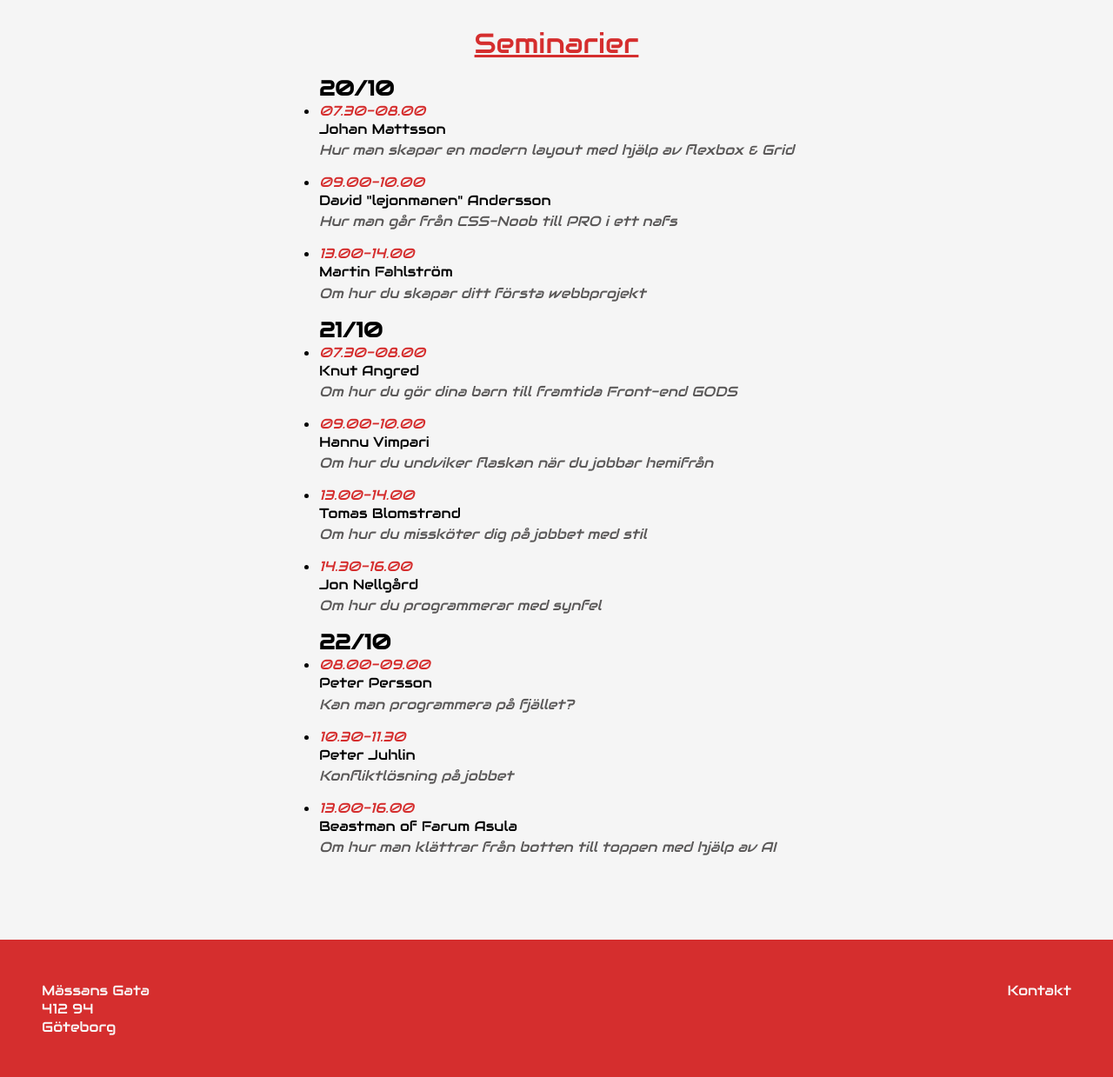
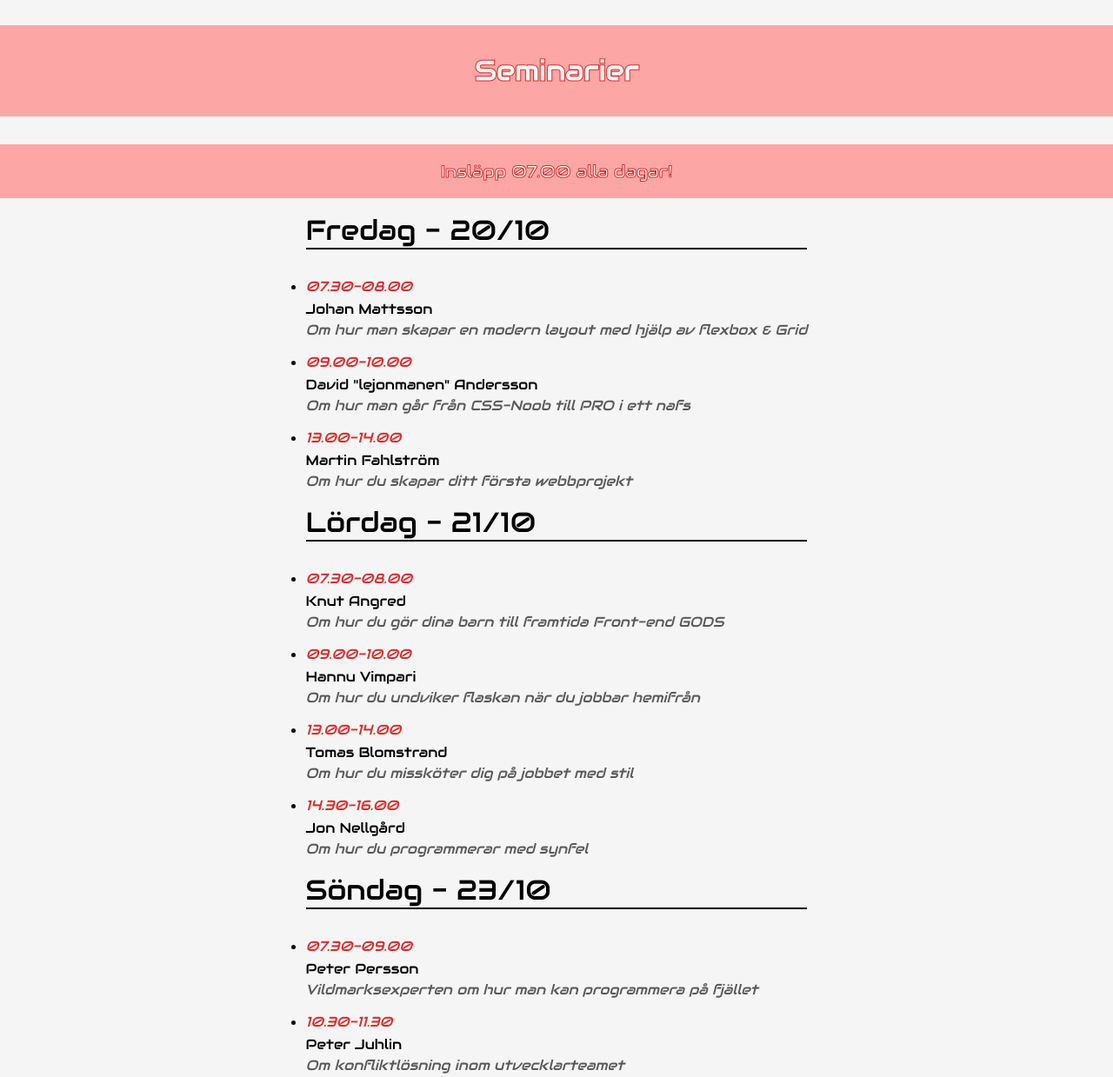
Before and after one commit to Martinf88/better-web, a plain HTML site: page seminarier.html in a window 1280 px wide. Shown: the part 203-1442 px from the top of the page at 87% size. Drawn offline with Linux system fonts and the light colour scheme.

Commit message:
ändringar i text på föreläsare och snyggare header

```diff
--- a/colors.css
+++ b/colors.css
@@ -1,9 +1,9 @@
 .top-nav {
-	background-color: #d52e2e;
+	background-color: #f2614b;
 }
 
 footer {
-	background-color: #d52e2e;
+	background-color: #f2614b;
 	color: #f9f5f5;
 }
 
--- a/seminarier.css
+++ b/seminarier.css
@@ -4,32 +4,51 @@ main {
 	flex-direction: column;
 	flex-grow: 1;
 	justify-content: top;
-	align-items: center;
-	background-color: #f6efef;
-	color: #d52e2e;
-	font-weight: lighter;
 
 }
 
 .huvudrubrik {
-	margin-top: 1em;
-	text-decoration: underline;
-	font-weight: lighter;
+	text-align: center;
+	margin: 1em 0 1em;
+	padding: 1em;
+	background-color: rgb(252, 166, 166);
+	-webkit-text-fill-color: #f9f5f5;
+  	-webkit-text-stroke: 1px #d52e2e;
+}
+
+.open-time {
+	text-align: center;
+	font-size: larger;
+	background-color: rgb(252, 166, 166);
+	-webkit-text-fill-color: #f9f5f5;
+  	-webkit-text-stroke: 1px #d52e2e;
+	padding: 1em;
+
+}
+
+.sem-date {
+	border-bottom: 2px solid black;
+	font-size: xx-large;
+	margin-bottom: 1em;
 }
 
 .sem-lista {
+	display: flex;
+	flex-direction: column;
+	align-items: center;
 	margin: 1em 0 5em 0;
 	color: black;
 }
 
-ul > p {
+.topic {
 	margin: 0.2em 0 1em 0;
 	font-style: italic;
 	color: rgb(90, 88, 88);
 }
 
-li > h4 {
+.sem-time {
 	color: #d52e2e;
 	font-weight: lighter;
 	font-style: italic;
+	margin-bottom: 0.3em;
 }
--- a/seminarier.html
+++ b/seminarier.html
@@ -35,40 +35,42 @@
 	<main>
 		<h1 class="huvudrubrik">Seminarier</h1>
 
+		<p class="open-time">Insläpp 07.00 alla dagar!</p>
+
 		<div class="sem-lista">
 			<ul>
-				<h2>20/10</h2>
-				<li><h4>07.30-08.00</h4>Johan Mattsson</li>
-				<p>Hur man skapar en modern layout med hjälp av flexbox & Grid</p>
+				<p class="sem-date">Fredag - 20/10</p>
+				<li><p class="sem-time">07.30-08.00</p class="sem-time">Johan Mattsson</li>
+				<p class="topic">Om hur man skapar en modern layout med hjälp av flexbox & Grid</p>
 
-				<li><h4>09.00-10.00</h4>David "lejonmanen" Andersson</li>
-				<p>Hur man går från CSS-Noob till PRO i ett nafs</p>
+				<li><p class="sem-time">09.00-10.00</p class="sem-time">David "lejonmanen" Andersson</li>
+				<p class="topic">Om hur man går från CSS-Noob till PRO i ett nafs</p>
 
-				<li><h4>13.00-14.00</h4>Martin Fahlström</li>
-				<p>Om hur du skapar ditt första webbprojekt</p>
+				<li><p class="sem-time">13.00-14.00</p class="sem-time">Martin Fahlström</li>
+				<p class="topic">Om hur du skapar ditt första webbprojekt</p>
 
-				<h2>21/10</h2>
-				<li><h4>07.30-08.00</h4>Knut Angred</li>
-				<p>Om hur du gör dina barn till framtida Front-end GODS</p>
+				<p class="sem-date">Lördag - 21/10</p>
+				<li><p class="sem-time">07.30-08.00</p class="sem-time">Knut Angred</li>
+				<p class="topic">Om hur du gör dina barn till framtida Front-end GODS</p>
 
-				<li><h4>09.00-10.00</h4>Hannu Vimpari</li>
-				<p>Om hur du undviker flaskan när du jobbar hemifrån</p>
+				<li><p class="sem-time">09.00-10.00</p class="sem-time">Hannu Vimpari</li>
+				<p class="topic">Om hur du undviker flaskan när du jobbar hemifrån</p>
 
-				<li><h4>13.00-14.00</h4>Tomas Blomstrand</li>
-				<p>Om hur du missköter dig på jobbet med stil</p>
+				<li><p class="sem-time">13.00-14.00</p class="sem-time">Tomas Blomstrand</li>
+				<p class="topic">Om hur du missköter dig på jobbet med stil</p>
 
-				<li><h4>14.30-16.00</h4>Jon Nellgård</li>
-				<p>Om hur du programmerar med synfel</p>
+				<li><p class="sem-time">14.30-16.00</p class="sem-time">Jon Nellgård</li>
+				<p class="topic">Om hur du programmerar med synfel</p>
 
-				<h2>22/10</h2>
-				<li><h4>08.00-09.00</h4>Peter Persson</li>
-				<p>Kan man programmera på fjället?</p>
+				<p class="sem-date">Söndag - 23/10</p>
+				<li><p class="sem-time">07.30-09.00</p class="sem-time">Peter Persson</li>
+				<p class="topic">Vildmarksexperten om hur man kan programmera på fjället</p>
 
-				<li><h4>10.30-11.30</h4>Peter Juhlin</li>
-				<p>Konfliktlösning på jobbet</p>
+				<li><p class="sem-time">10.30-11.30</p class="sem-time">Peter Juhlin</li>
+				<p class="topic">Om konfliktlösning inom utvecklarteamet</p>
 
-				<li><h4>13.00-16.00</h4>Beastman of Farum Asula</li>
-				<p>Om hur man klättrar från botten till toppen med hjälp av AI</p>
+				<li><p class="sem-time">13.00-16.00</p class="sem-time">Lars-Erik "Beastman of Farum Asula" Jönsson</li>
+				<p class="topic">Om hur man lär sig programmera med hjälp av AI</p>
 			</ol>
 		</div>
 
```
Also changed, not shown: biljetter-priser.html (+2 -3 lines), bilder/datorgenomskinlig.png (added).
